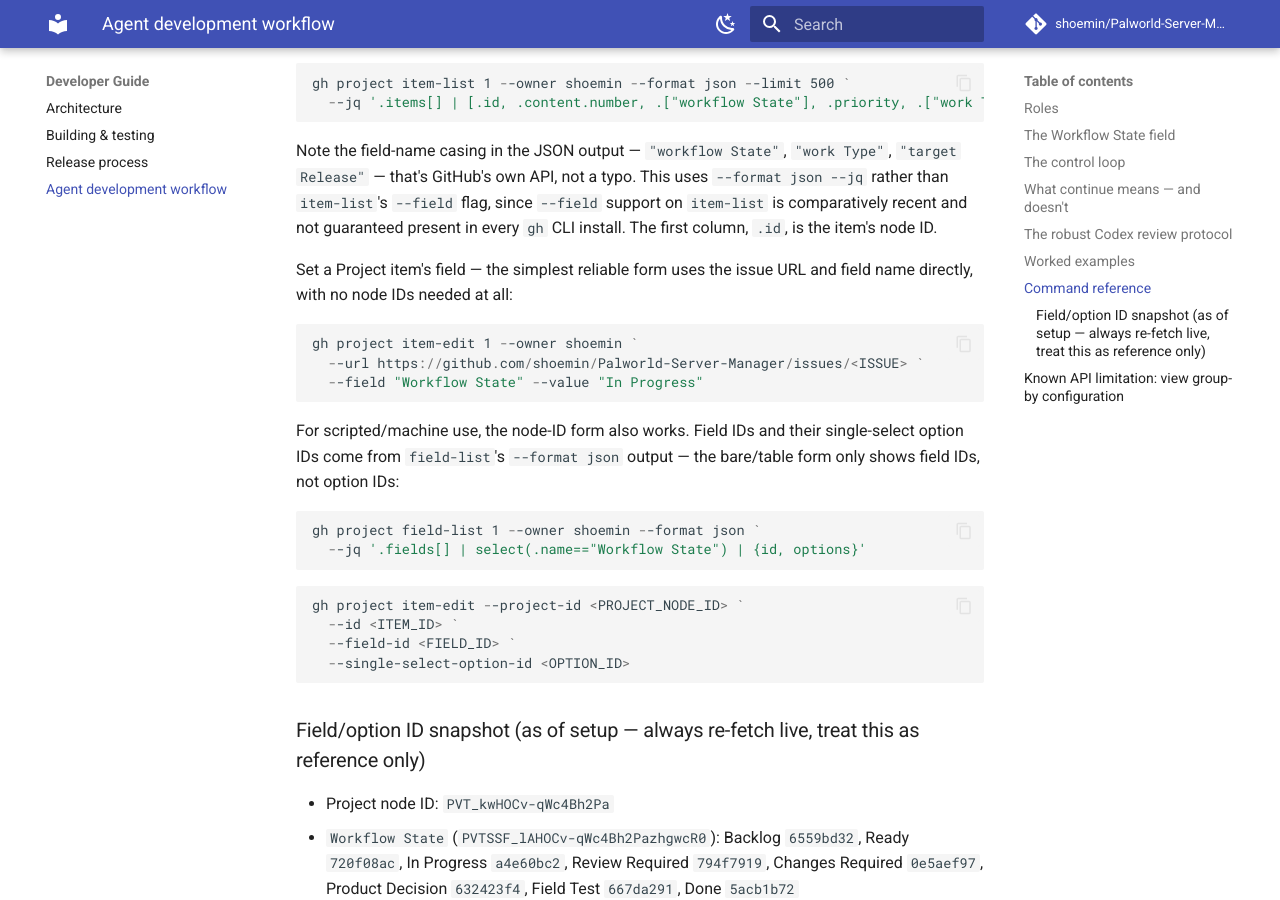
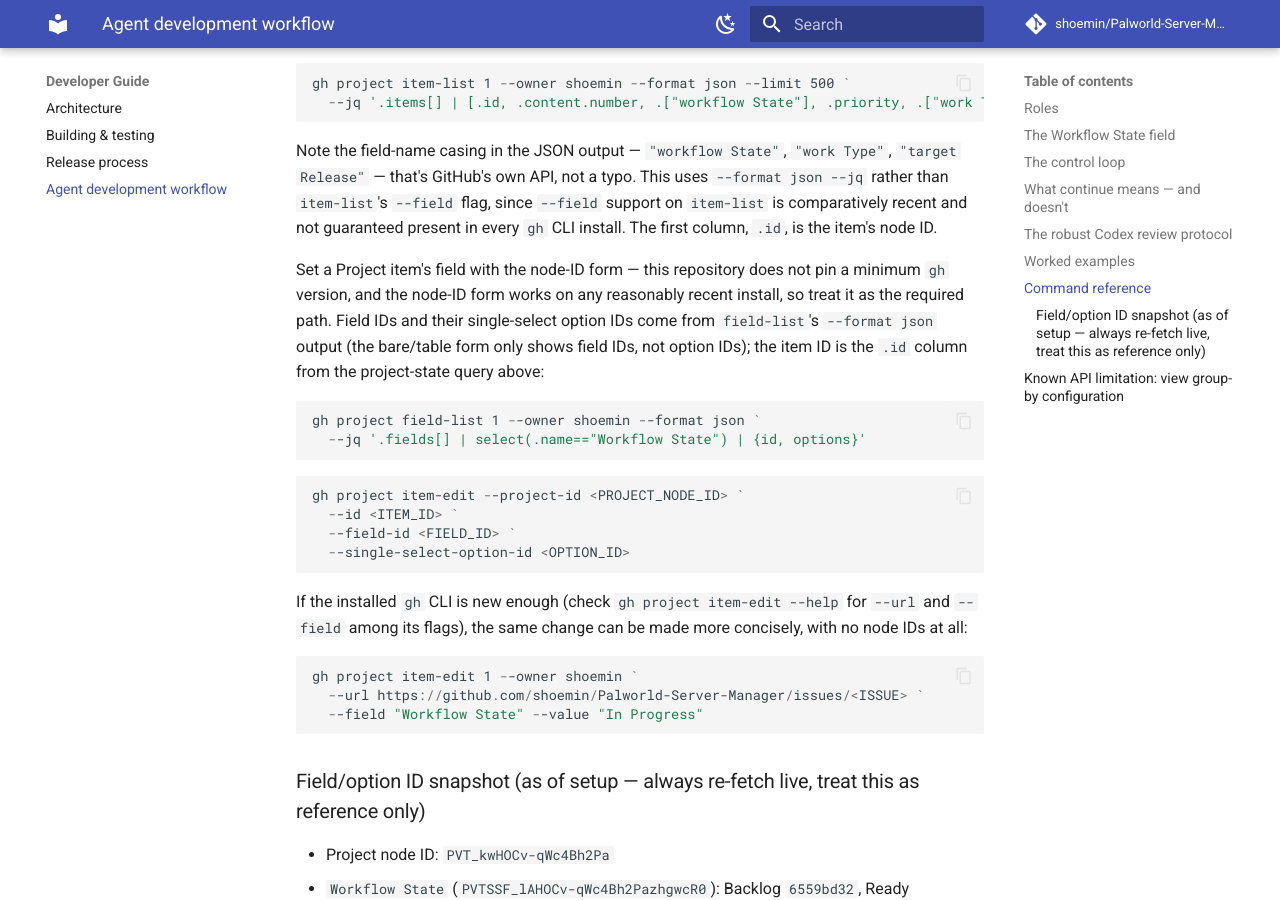
Before and after one commit to shoemin/Palworld-Server-Manager, an MkDocs documentation site: the page built from docs/developer/agent-workflow.md, in a window 1280 px wide and 900 px high, scrolled down 4363 px. Built offline with MkDocs 1.6.1 and Material for MkDocs 9.7.7, drawn with Linux system fonts in a browser that asks for light colours; comment, search, counter and statistics services are not loaded.

Commit message:
Make the node-ID form the required item-edit path, not the shortcut
Codex's prior two review rounds both cited gh 2.96.0's help output
accurately, one version behind the 2.97.0 pinned in this dev
environment - and the --url/--field/--value item-edit form used as
the "simplest reliable" example in the last fix is confirmed absent
from 2.96.0 (only the node-ID form exists there). Since this
repository doesn't pin a minimum gh CLI version and these docs
explicitly aim for cross-version compatibility, flipped the priority:
the node-ID form (stable across gh versions) is now the required path
in both CLAUDE.md and agent-workflow.md, with the newer URL/field
shortcut offered only as an optional, version-gated convenience.

Finding via @chatgpt-codex-connector[bot] review on PR #32 (reviewed
commit f03d17f422, verified to resolve to the exact prior head
f03d17f422a485aab2a908830ccd3a94c7ba1f00).

Co-Authored-By: Claude Sonnet 5 <noreply@anthropic.com>

````diff
--- a/docs/developer/agent-workflow.md
+++ b/docs/developer/agent-workflow.md
@@ -135,15 +135,7 @@ gh project item-list 1 --owner shoemin --format json --limit 500 `
 
 Note the field-name casing in the JSON output — `"workflow State"`, `"work Type"`, `"target Release"` — that's GitHub's own API, not a typo. This uses `--format json --jq` rather than `item-list`'s `--field` flag, since `--field` support on `item-list` is comparatively recent and not guaranteed present in every `gh` CLI install. The first column, `.id`, is the item's node ID.
 
-Set a Project item's field — the simplest reliable form uses the issue URL and field name directly, with no node IDs needed at all:
-
-```powershell
-gh project item-edit 1 --owner shoemin `
-  --url https://github.com/shoemin/Palworld-Server-Manager/issues/<ISSUE> `
-  --field "Workflow State" --value "In Progress"
-```
-
-For scripted/machine use, the node-ID form also works. Field IDs and their single-select option IDs come from `field-list`'s `--format json` output — the bare/table form only shows field IDs, not option IDs:
+Set a Project item's field with the node-ID form — this repository does not pin a minimum `gh` version, and the node-ID form works on any reasonably recent install, so treat it as the required path. Field IDs and their single-select option IDs come from `field-list`'s `--format json` output (the bare/table form only shows field IDs, not option IDs); the item ID is the `.id` column from the project-state query above:
 
 ```powershell
 gh project field-list 1 --owner shoemin --format json `
@@ -155,6 +147,14 @@ gh project item-edit --project-id <PROJECT_NODE_ID> `
   --id <ITEM_ID> `
   --field-id <FIELD_ID> `
   --single-select-option-id <OPTION_ID>
+```
+
+If the installed `gh` CLI is new enough (check `gh project item-edit --help` for `--url` and `--field` among its flags), the same change can be made more concisely, with no node IDs at all:
+
+```powershell
+gh project item-edit 1 --owner shoemin `
+  --url https://github.com/shoemin/Palworld-Server-Manager/issues/<ISSUE> `
+  --field "Workflow State" --value "In Progress"
 ```
 
 ### Field/option ID snapshot (as of setup — always re-fetch live, treat this as reference only)
````
Also changed, not shown: CLAUDE.md (+16 -9 lines).
